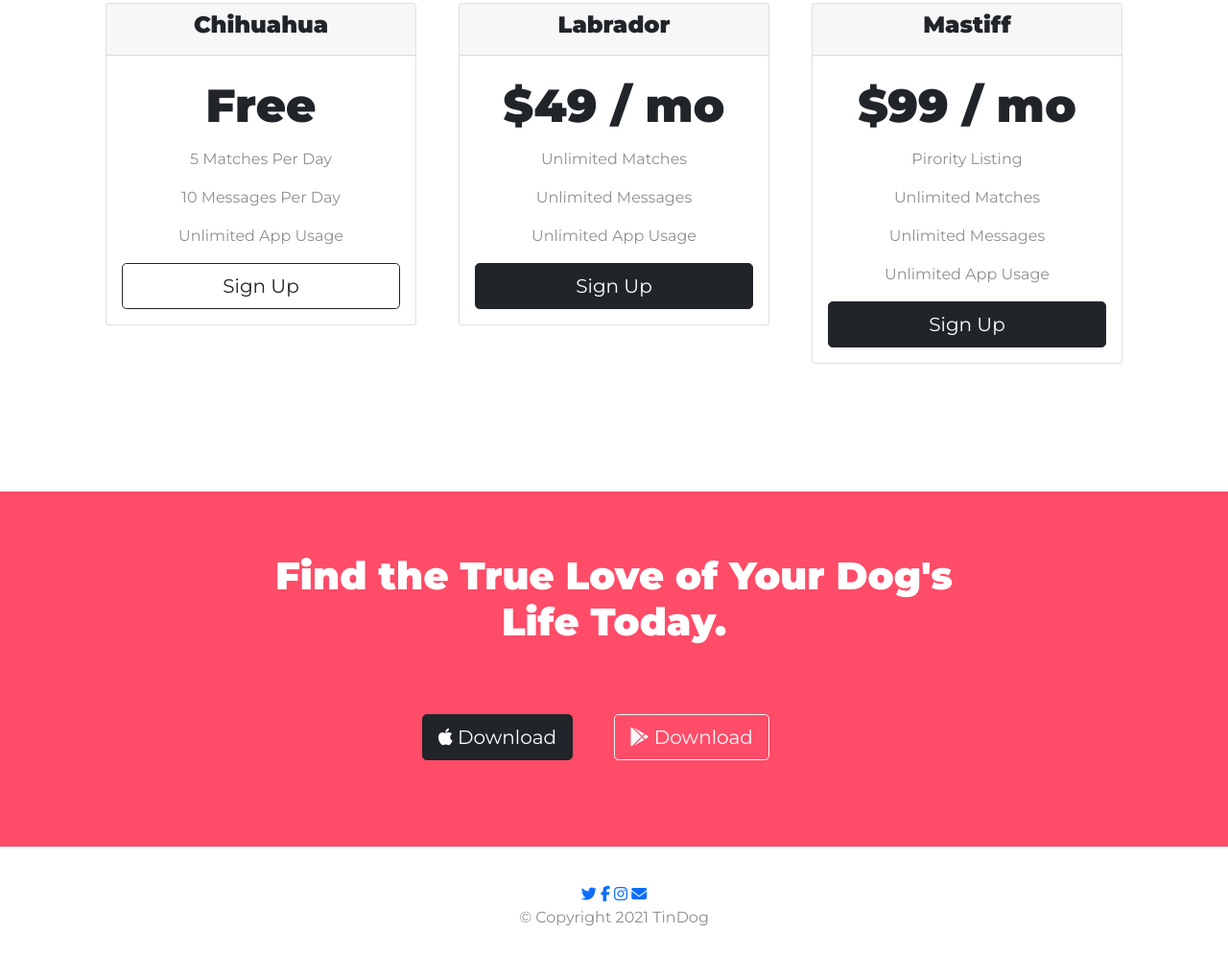
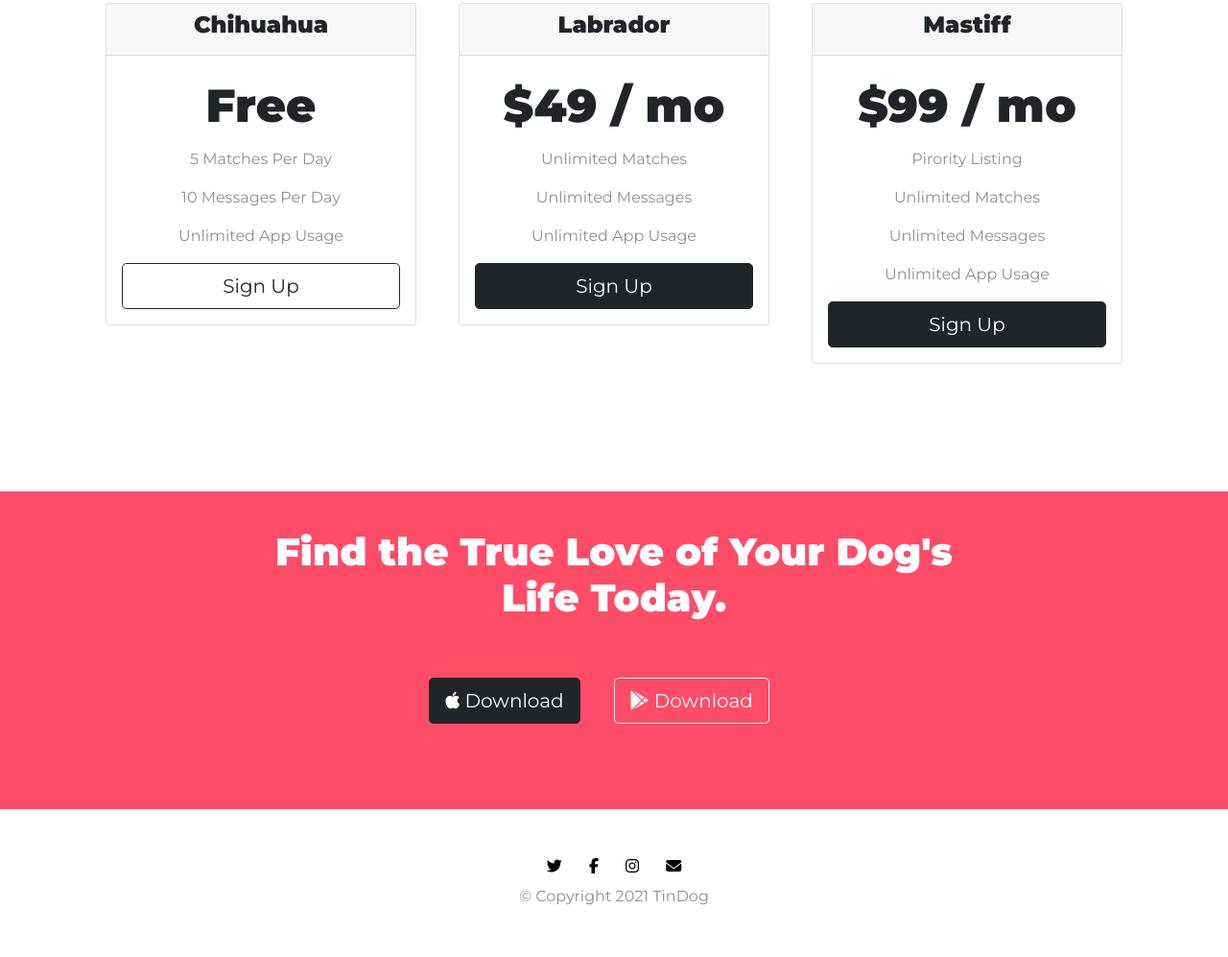
Before and after one commit to Jrewel/Bootstrap-Projects, a plain HTML site: page index.html in a window 1280 px wide. Shown: the part 2086-3083 px from the top of the page at 96% size. After the commit the page ends 3061 px from the top, so only its background shows below. Drawn offline with nearby package versions, Linux system fonts and the light colour scheme.

Commit message:
Add files via upload

```diff
--- a/styles.css
+++ b/styles.css
@@ -133,18 +133,26 @@ p {
 #cta {
   background-color: #ff4c68;
   color: #fff;
-  padding: 5% 0 2%;
+  padding: 3% 10%;
   text-align: center;
 }
 .cta-text {
   font-size: 2.5rem;
 }
 
+.cta-button {
+
+}
 /* Footer */
 #footer {
   text-align: center;
   padding: 3% 0 1%;
 }
+ .socials-link {
+   padding: .75rem;
+   color: black;
+ }
+
 
 @media (max-width: 991px) {
   #title {
```
